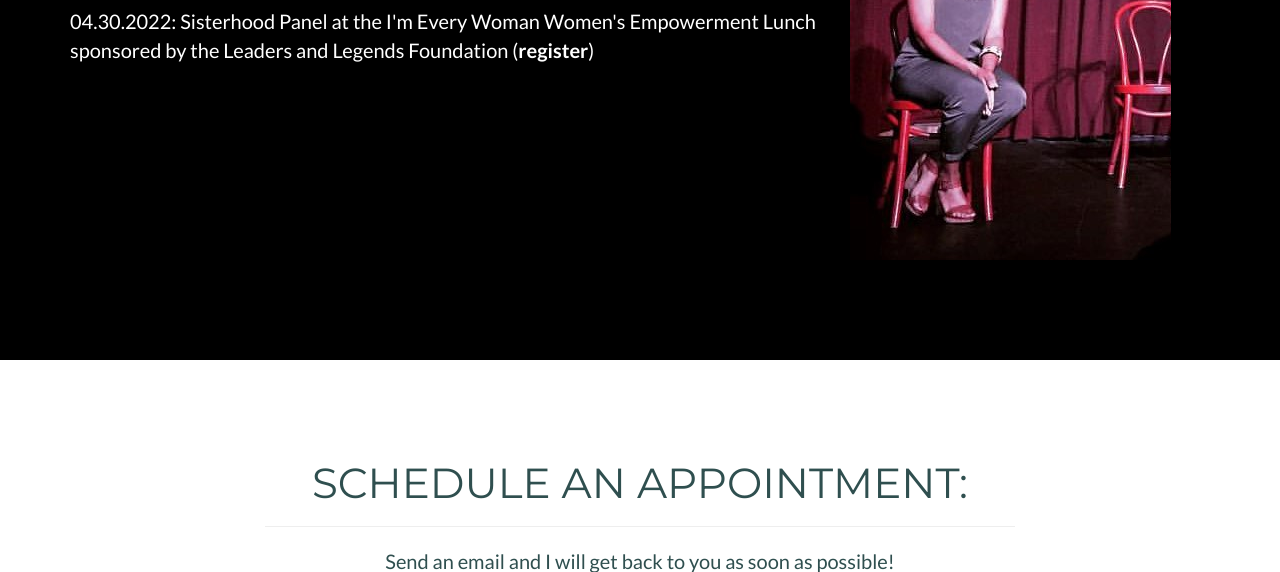
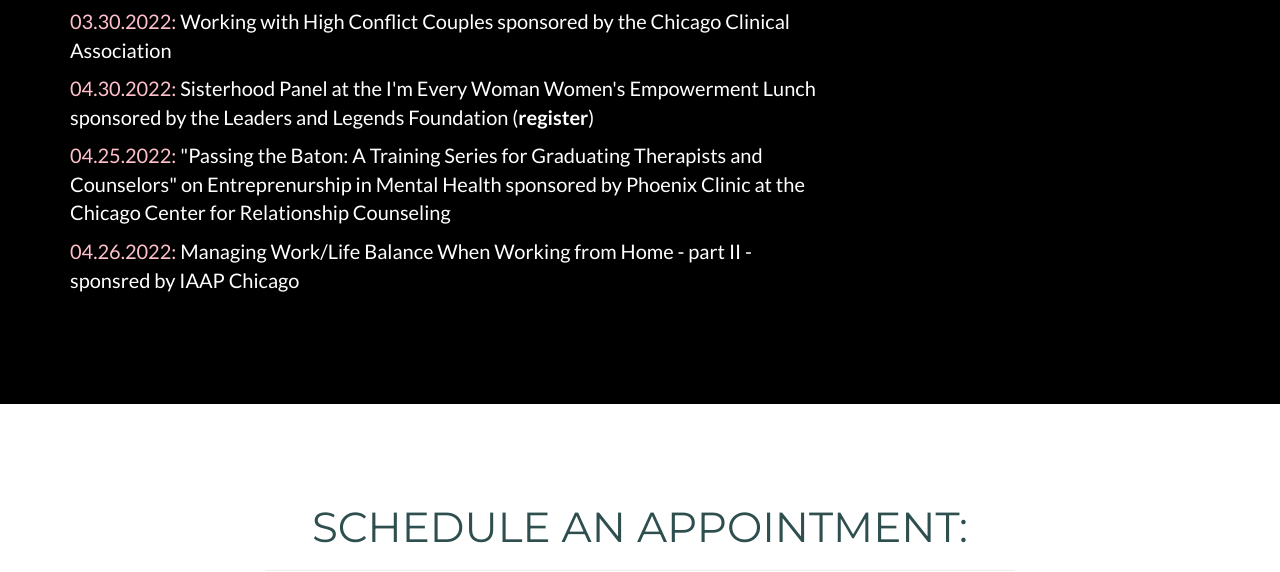
Before and after one commit to areinbee/farrahwalkermft, a PHP site: page /index.html in a window 1280 px wide. Shown: the part 2700-3272 px from the top of the page. Run offline with PHP 8.4, Linux system fonts and the light colour scheme; some libraries are stand-ins or nearby versions.

Commit message:
events and speaking photo

```diff
--- a/css/custom.css
+++ b/css/custom.css
@@ -47,6 +47,10 @@
   background-color:black!important;
 }
 
+.speak-dt{
+  color: pink;
+}
+
 #speaking{
   font-size: .75em;
 }
--- a/index.html
+++ b/index.html
@@ -67,7 +67,7 @@
                         <a class="page-scroll" href="#services">Services</a>
                     </li>
                     <li>
-                        <a class="page-scroll" href="#speaking">Speaking</a>
+                        <a class="page-scroll" href="#speaking">Speaking/Workshops</a>
                     </li>
                     <li>
                         <a class="page-scroll" href="#contact">Contact</a>
@@ -84,7 +84,7 @@
         <div class="container" id="maincontent" tabindex="-1">
             <div class="row">
                 <div class="col-lg-12">
-                    <img class="img-responsive img-circle" src="img/header.jpg" width="30%" alt="">
+                    <img class="img-responsive img-circle" src="img/header.jpg" width="30%" alt="farrah with short hair, smiling and wearing glasses">
 
                     <div class="intro-text">
                         <h1 class="name">Farrah Walker</h1>
@@ -246,13 +246,16 @@
                     <p class="speaking"> Want me to speak at your event? I speak about the mental health and wellness of women, specifically Black women, dating, relationships, and couple and family issues. Send me an email so we can discuss next steps.</p>
 
                     <h2>Upcoming Events:</h2>
-                    <p>03.01.2022: Managing Work/Life Balance When Working from Home sponsored by IAAP Chicago</p>
-                    <p>04.30.2022: Sisterhood Panel at the I'm Every Woman Women's Empowerment Lunch sponsored by the Leaders and Legends Foundation (<a href="https://www.eventbrite.com/e/im-every-woman-tickets-239328416737">register</a>)</p>
+                    <p><span class="speak-dt">03.01.2022:</span> Managing Work/Life Balance When Working from Home sponsored by IAAP Chicago</p>
+                    <p><span class="speak-dt">03.30.2022:</span> Working with High Conflict Couples sponsored by the Chicago Clinical Association</p>
+                    <p><span class="speak-dt">04.30.2022:</span> Sisterhood Panel at the I'm Every Woman Women's Empowerment Lunch sponsored by the Leaders and Legends Foundation (<a href="https://www.eventbrite.com/e/im-every-woman-tickets-239328416737">register</a>)</p>
+                    <p><span class="speak-dt">04.25.2022:</span> "Passing the Baton: A Training Series for Graduating Therapists and Counselors" on Entreprenurship in Mental Health sponsored by Phoenix Clinic at the Chicago Center for Relationship Counseling</p>
+                    <p><span class="speak-dt">04.26.2022:</span> Managing Work/Life Balance When Working from Home - part II - sponsred by IAAP Chicago</p>
 
                 </div>
 
                 <div class="col-md-4">
-                    <img src="img/improv.jpg">
+                    <img src="img/speaking.jpg" alt="headshot of Farrah while smiling" width="70%">
                 </div>
             </div>
 
```
Also changed, not shown: img/improv.jpg (deleted), 1 other file.
